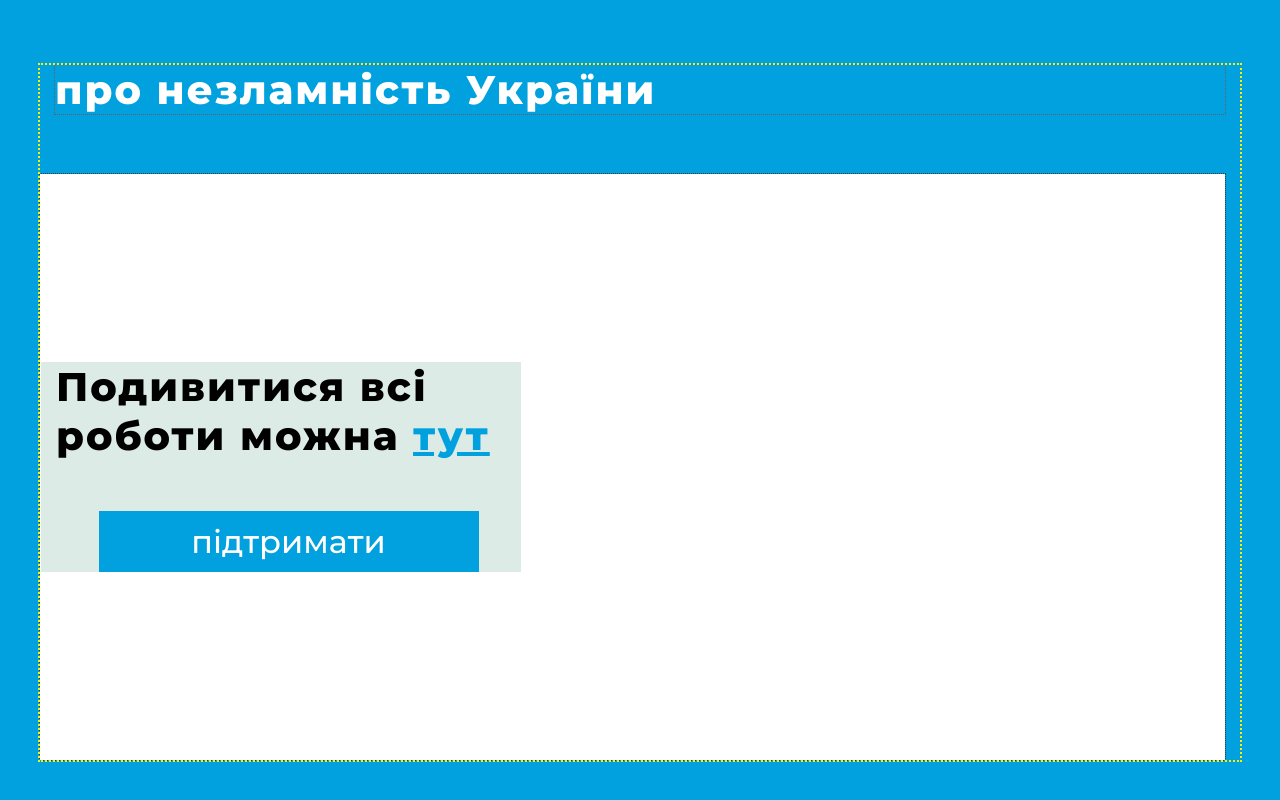
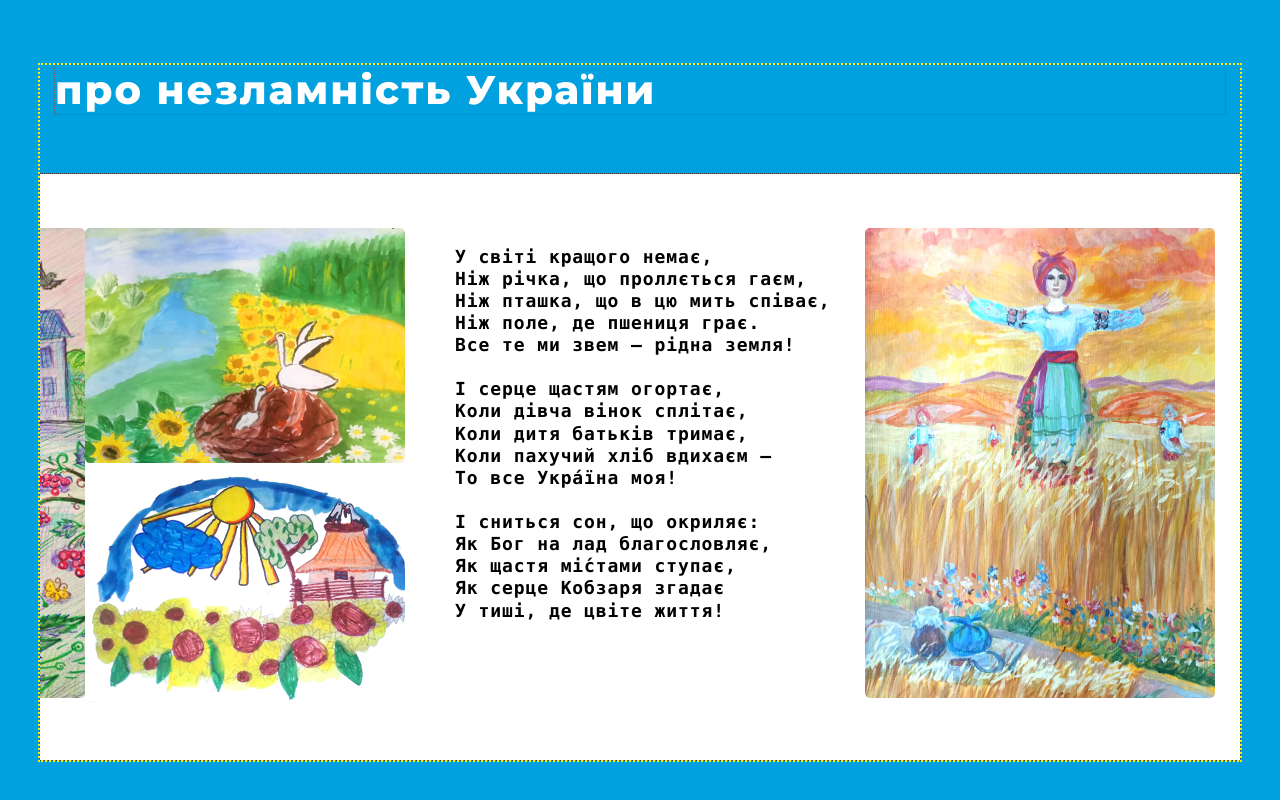
Before and after one commit to dev-kucha/ukrainefuture, a plain HTML site: page index.html in a window 1280 px wide. Shown: the part 8540-9340 px from the top of the page. Drawn offline with nearby package versions, Linux system fonts and the light colour scheme; a web font is replaced by a local one.

Commit message:
ad new-slider geometry2

```diff
--- a/scss/components/_new-slider.scss
+++ b/scss/components/_new-slider.scss
@@ -1,6 +1,7 @@
 .new-slider {
-  //   overflow: hidden;
+  overflow: hidden;
   margin-left: -15px;
+  margin-right: -15px;
 }
 
 .new-slider_plate {
@@ -13,7 +14,7 @@
   display: flex;
   justify-content: space-between;
   align-items: center;
-  margin-left: -1867px;
+  margin-left: -50vw;
 }
 
 .new-slider_plate-content {
@@ -23,5 +24,5 @@
 .new-slider_stop-slide {
   width: 480px;
   background-color: rgb(220, 235, 230);
-  margin: 0 52px;
+  //   margin: 0 52px;
 }
```
Also changed, not shown: css/main.css, css/main.min.css, 2 other files.
